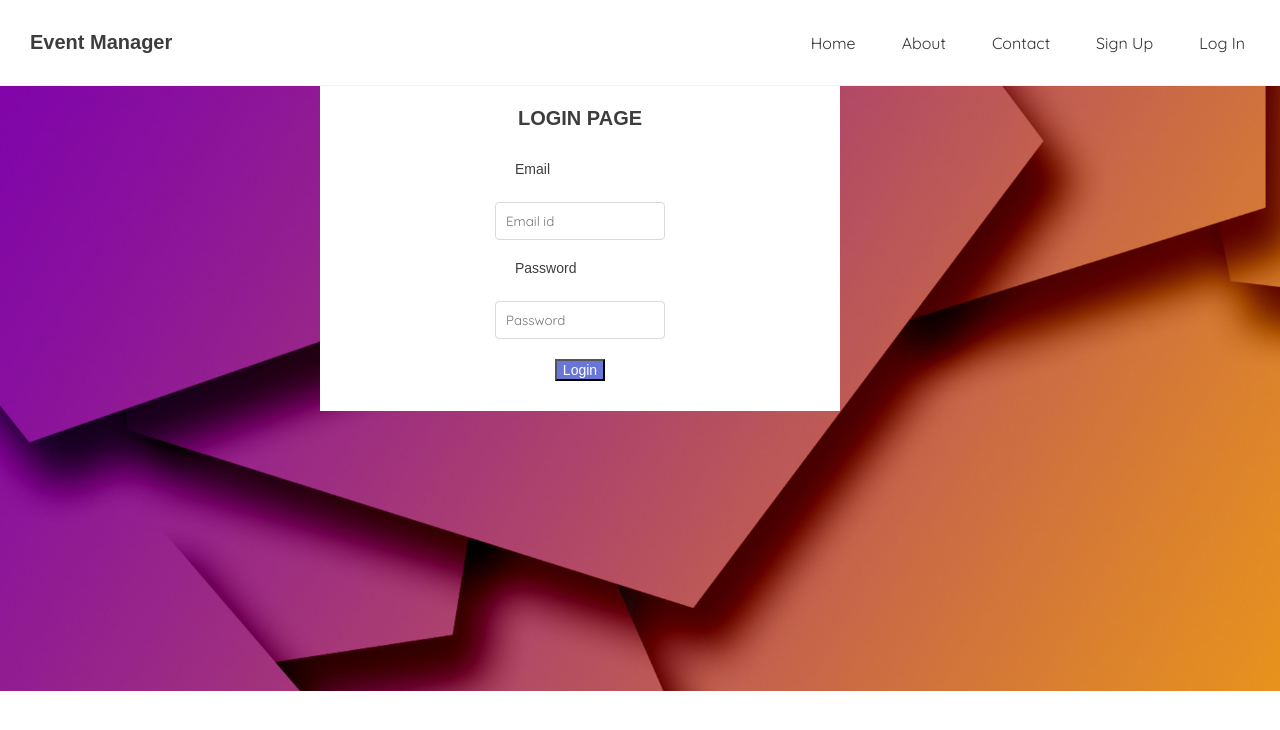
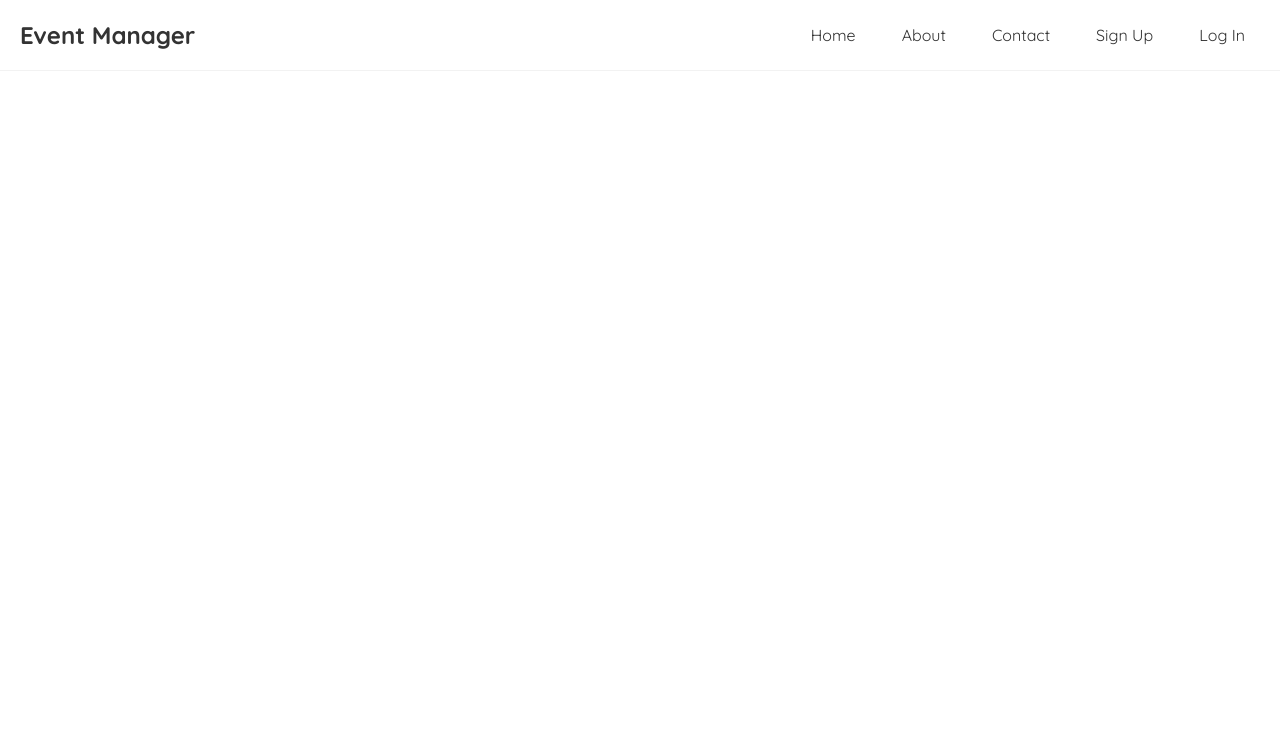
Before and after one commit to feyzibrahim/event-manager, a React (Create React App) app: page /login in a window 1280 px wide. Shown: the top 730 px of the page. Built offline with nearby package versions, Linux system fonts and the light colour scheme; the HTML template or start-up script is replaced by a standard one.

Commit message:
about page setaayi

```diff
--- /dev/null
+++ b/src/Aboutpage.js
@@ -0,0 +1,29 @@
+import bazi from "./images/img2.jpg";
+const Aboutpage = () => {
+    return (
+        <div
+        className="about1"
+        style={{
+          backgroundImage: `url(${bazi})`,
+          backgroundSize: "100%",
+          backgroundRepeat: "no-repeat",
+        }}
+      >
+        <div className="about2">about us </div>
+        <div>
+
+            <div className="about3" >
+                This website is to manage the creation and development of small and/or large-scale personal. It involves analysis of the events thorougly, identifying its target audience, devising the event concept, and coordinating the technical aspects before actually launching the event.The hoster of that perticular event can divide the event into multiple modules and assign them to each individual of the group
+                Each event is different in its nature so process of planning and execution of each event differs on basis of the type of event.
+                The event manager is the person who plans and executes the event, taking responsibility for the creative, technical, and logistical elements.
+                Thank you for choosing us through this website and we are looking for support ad care for further.
+
+            </div>
+        </div>
+      </div>
+     );
+
+
+}
+
+export default Aboutpage;
--- a/src/App.js
+++ b/src/App.js
@@ -1,7 +1,7 @@
-import Login from "./Login";
 import Home from "./Home";
 import Dashboard from "./Dashboard";
 import Navbar from "./Navbar";
+import Aboutpage from "./Aboutpage";
 import { BrowserRouter as Router, Routes, Route } from "react-router-dom";
 
 function App() {
@@ -13,8 +13,9 @@
           <Routes>
             <Route path="/" element={<Dashboard />} />
             <Route path="/home" element={<Home />} />
-             <Route path="/login" element={<Login />} />
-           {/* <Route path="/about" element={<AboutPage />} />
+            <Route path="/about" element={<Aboutpage />} />
+            {/* <Route path="/login" element={<LoginPage />} />
+
             <Route path="/signup" element={<SignUp />} /> */}
           </Routes>
         </div>
--- a/src/index.css
+++ b/src/index.css
@@ -77,85 +77,15 @@
   margin: 10%;
 }
 
-h1 {
-  border-bottom: 1px solid white;
-  color: #3d3d3d;
-  font-family: sans-serif;
-  font-size: 20px;
-  font-weight: 600;
-  line-height: 24px;
-  padding: 10px;
-  text-align: center;
-}
-
-form {
-  background: white;
-  border: 0px solid #dedede;
-  display: flex;
-  flex-direction: column;
-  justify-content:center;
-  margin: 10 auto;
-  max-width: 500px;
-  padding: 10px ;
-  align-items: center;
-
-
-}
-
-input {
-  border: 1px solid #d9d9d9;
-  border-radius: 4px;
-  box-sizing: border-box;
-  padding: 10px;
-  width: 100%;
-  justify-content:center;
-}
-
-label {
-  color: #3d3d3d;
-  display: block;
-  font-family: sans-serif;
-  font-size: 14px;
-  font-weight: 500;
-  margin-bottom: 5px;
-  width: 20%;
-  padding: 20px;
-  text-align:center;
-  justify-content:center;
-}
-
-.error {
-  color: red;
-  font-family: sans-serif;
-  font-size: 12px;
-  height: 30px;
-}
-
-button {
-  background-color: #6976d9;
-  color: #fff;
-  font-family: sans-serif;
-  font-size: 14px;
-  margin: 20px 0px;
-}
-
-.loginDiv {
-  margin-left: 25%;
-}
-
-.cent{
-  width: 50%;
-  margin-left: 25%;
-}
-
 .about{
   padding-left: 95vw;
   padding-top: 260px;
   border-radius: 50%;
   font-size: large;
+
 }
 
-.about a {
+.about a{
   text-decoration: none;
   background-color: aliceblue;
 }
@@ -169,4 +99,25 @@
 .login{
   text-align: center;
   padding-left: 10vw;
- }
+
+}
+
+
+
+/* home page */
+
+
+.about1{
+height: 100vh;
+}
+.about2{
+  text-align: center;
+  font-size: 40px;
+  padding-top: 10vw;
+}
+.about3{
+width: 60%;
+margin-left: 25%;
+text-align: justify;
+color: rgb(52, 6, 38);
+}
```
Also changed, not shown: src/images/img2.jpg (added).
